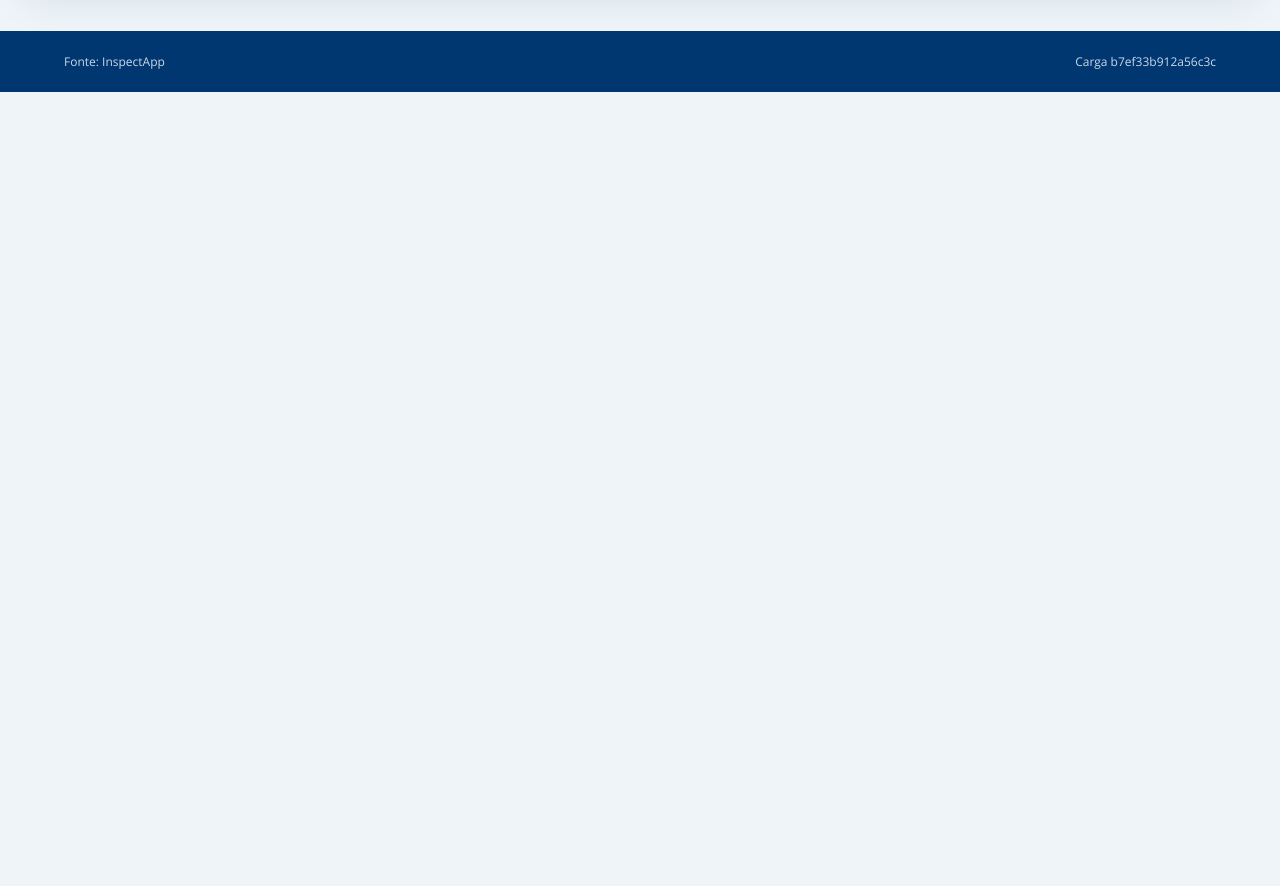
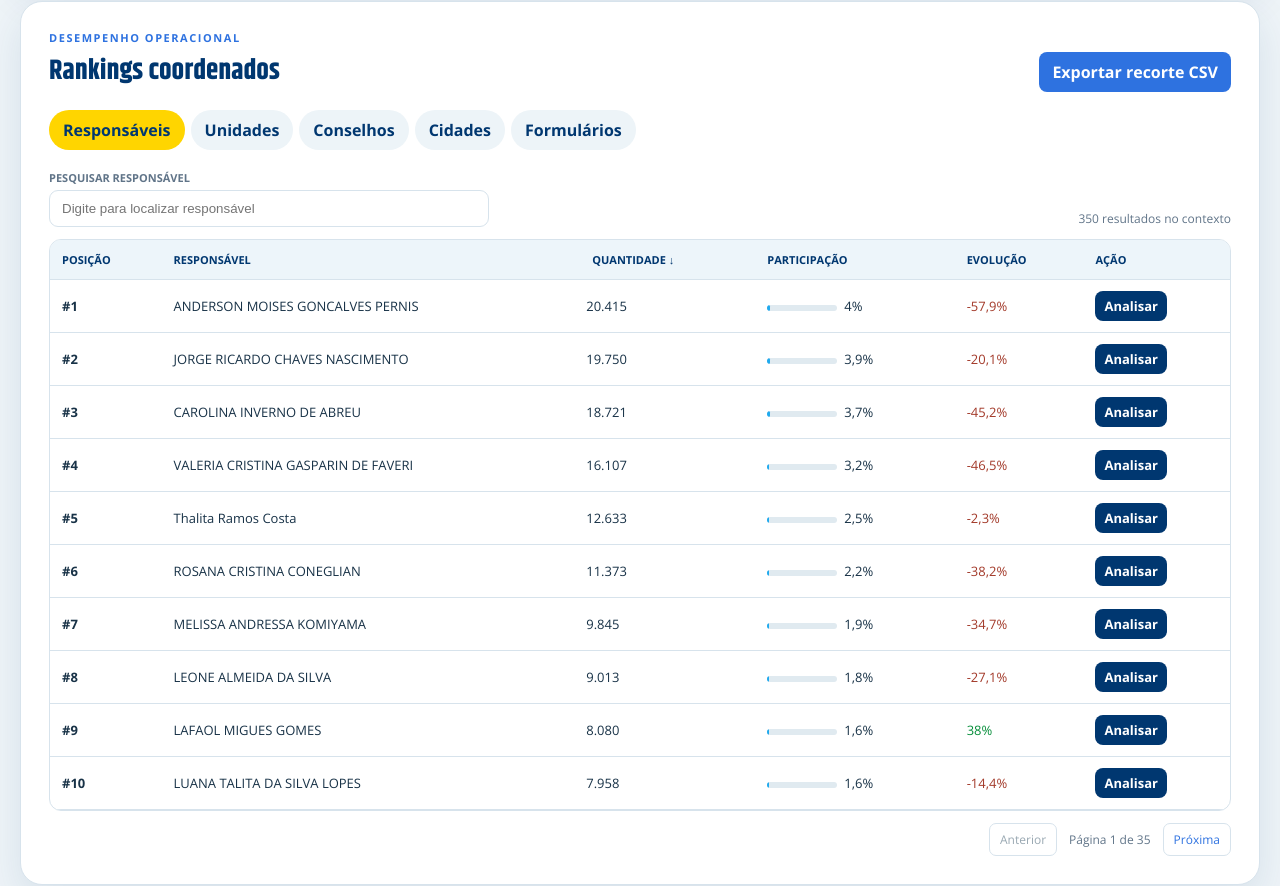
Before and after one commit to bassissoares/SestSenat, a React (Vite) app: page / in a window 1280 px wide. Shown: the part 2670-3556 px from the top of the page. Before the commit the page ends 2762 px from the top, so only its background shows below. Built offline with nearby package versions, Linux system fonts and the light colour scheme.

Commit message:
feat(pkg-06): adicionar rankings e tabelas coordenadas

```diff
--- a/src/App.tsx
+++ b/src/App.tsx
@@ -3,6 +3,7 @@ import { useEffect, useState } from "react";
 import { FilterBar } from "./components/FilterBar";
 import { MapPanel } from "./components/MapPanel";
 import { AnalyticsPanel } from "./components/AnalyticsPanel";
+import { RankingPanel } from "./components/RankingPanel";
 import { FilterProvider, useFilters } from "./state/FilterContext";
 import { loadDashboardData } from "./data/loadDashboardData";
 import type { DashboardData } from "./types/dashboard";
@@ -19,6 +20,7 @@ function Dashboard() {
       <div className="context-banner"><strong>{total.toLocaleString("pt-BR")}</strong> respondidos em {filteredFacts.length.toLocaleString("pt-BR")} agrupamentos no recorte atual.</div>
       <MapPanel />
       <AnalyticsPanel />
+      <RankingPanel />
     </>
   );
 }
--- /dev/null
+++ b/src/analytics/rankings.ts
@@ -0,0 +1,24 @@
+import type { Fact, FilterKey } from "../types/dashboard";
+
+export type RankingRow = { key: string; label: string; quantity: number; share: number; evolution: number | null };
+
+export function buildRanking(facts: Fact[], key: FilterKey, label?: (fact: Fact) => string): RankingRow[] {
+  const years = [...new Set(facts.map((fact) => fact.year))].sort();
+  const firstYear = years[0]; const lastYear = years.at(-1);
+  const groups = new Map<string, { label: string; quantity: number; first: number; last: number }>();
+  for (const fact of facts) {
+    const value = String(fact[key] ?? "Não identificado");
+    const group = groups.get(value) ?? { label: label?.(fact) ?? value, quantity: 0, first: 0, last: 0 };
+    group.quantity += fact.quantity;
+    if (fact.year === firstYear) group.first += fact.quantity;
+    if (fact.year === lastYear) group.last += fact.quantity;
+    groups.set(value, group);
+  }
+  const total = facts.reduce((sum, fact) => sum + fact.quantity, 0);
+  return [...groups.entries()].map(([rankingKey, group]) => ({ key: rankingKey, label: group.label, quantity: group.quantity, share: total ? group.quantity / total : 0, evolution: years.length > 1 && group.first ? (group.last - group.first) / group.first : null })).sort((a, b) => b.quantity - a.quantity);
+}
+
+export function rankingCsv(rows: RankingRow[]): string {
+  const escape = (value: string | number) => `"${String(value).replaceAll('"', '""')}"`;
+  return ["posição,nome,quantidade,participação,evolução", ...rows.map((row, index) => [index + 1, row.label, row.quantity, row.share, row.evolution ?? ""].map(escape).join(","))].join("\r\n");
+}
--- /dev/null
+++ b/src/components/RankingPanel.tsx
@@ -0,0 +1,26 @@
+import { useMemo, useState } from "react";
+import { buildRanking, rankingCsv } from "../analytics/rankings";
+import { useFilters } from "../state/FilterContext";
+import type { Fact, FilterKey } from "../types/dashboard";
+
+const dimensions: Array<{ key: FilterKey; label: string; item: string; render?: (fact: Fact) => string }> = [
+  { key: "responsibleName", label: "Responsáveis", item: "responsável" }, { key: "unitSummary", label: "Unidades", item: "unidade" }, { key: "council", label: "Conselhos", item: "conselho" }, { key: "city", label: "Cidades", item: "cidade" }, { key: "formId", label: "Formulários", item: "formulário", render: (fact) => fact.formName },
+];
+const number = new Intl.NumberFormat("pt-BR"); const percent = new Intl.NumberFormat("pt-BR", { style: "percent", maximumFractionDigits: 1 });
+
+export function RankingPanel() {
+  const { filteredFacts, drillTo } = useFilters(); const [dimension, setDimension] = useState(dimensions[0]); const [search, setSearch] = useState(""); const [page, setPage] = useState(0); const [ascending, setAscending] = useState(false);
+  const ranking = useMemo(() => buildRanking(filteredFacts, dimension.key, dimension.render), [filteredFacts, dimension]);
+  const visible = useMemo(() => ranking.filter((row) => row.label.toLocaleLowerCase("pt-BR").includes(search.toLocaleLowerCase("pt-BR"))).sort((a, b) => ascending ? a.quantity - b.quantity : b.quantity - a.quantity), [ranking, search, ascending]);
+  const pageSize = 10; const pages = Math.max(1, Math.ceil(visible.length / pageSize)); const rows = visible.slice(page * pageSize, (page + 1) * pageSize);
+  const selectDimension = (next: typeof dimensions[number]) => { setDimension(next); setSearch(""); setPage(0); };
+  const select = (key: string) => drillTo({ [dimension.key]: [key] });
+  const exportVisible = () => { const blob = new Blob(["\uFEFF", rankingCsv(visible)], { type: "text/csv;charset=utf-8" }); const url = URL.createObjectURL(blob); const anchor = document.createElement("a"); anchor.href = url; anchor.download = `ranking-${dimension.key}.csv`; anchor.click(); URL.revokeObjectURL(url); };
+  return <section className="ranking-section" id="secao-3" aria-labelledby="ranking-title">
+    <div className="panel-heading"><div><p className="eyebrow">DESEMPENHO OPERACIONAL</p><h2 id="ranking-title">Rankings coordenados</h2></div><button className="export-button" onClick={exportVisible}>Exportar recorte CSV</button></div>
+    <div className="ranking-tabs" role="tablist" aria-label="Dimensão do ranking">{dimensions.map((item) => <button role="tab" aria-selected={dimension.key === item.key} key={item.key} onClick={() => selectDimension(item)}>{item.label}</button>)}</div>
+    <div className="table-toolbar"><label><span>Pesquisar {dimension.item}</span><input type="search" value={search} onChange={(event) => { setSearch(event.target.value); setPage(0); }} placeholder={`Digite para localizar ${dimension.item}`} /></label><span>{visible.length} resultados no contexto</span></div>
+    <div className="table-scroll"><table><caption className="sr-only">Ranking de {dimension.label.toLocaleLowerCase("pt-BR")}</caption><thead><tr><th>Posição</th><th>{dimension.item}</th><th><button onClick={() => setAscending((value) => !value)}>Quantidade {ascending ? "↑" : "↓"}</button></th><th>Participação</th><th>Evolução</th><th>Ação</th></tr></thead><tbody>{rows.map((row) => <tr key={row.key}><td><strong>#{ranking.indexOf(row) + 1}</strong></td><td>{row.label}</td><td>{number.format(row.quantity)}</td><td><span className="share-bar"><i style={{ width: `${Math.max(2, row.share * 100)}%` }} /></span>{percent.format(row.share)}</td><td className={row.evolution !== null && row.evolution < 0 ? "negative" : "positive"}>{row.evolution === null ? "—" : percent.format(row.evolution)}</td><td><button className="row-action" onClick={() => select(row.key)}>Analisar</button></td></tr>)}</tbody></table></div>
+    <div className="pagination"><button disabled={page === 0} onClick={() => setPage((value) => value - 1)}>Anterior</button><span>Página {page + 1} de {pages}</span><button disabled={page + 1 >= pages} onClick={() => setPage((value) => value + 1)}>Próxima</button></div>
+  </section>;
+}
--- a/src/styles.css
+++ b/src/styles.css
@@ -169,6 +169,30 @@ h2 { font-size: 28px; }
 .visual-alternative ol { columns: 2; }
 .visual-alternative button { color: var(--brand-navy); background: transparent; border: 0; cursor: pointer; text-align: left; }
 
+.ranking-section { margin: 18px 0; padding: clamp(16px, 2.5vw, 28px); background: #fff; border: 1px solid var(--border); border-radius: 22px; box-shadow: var(--shadow); }
+.export-button, .row-action { padding: 9px 13px; color: #fff; background: var(--brand-blue); border: 0; border-radius: 8px; cursor: pointer; font-weight: 700; }
+.ranking-tabs { display: flex; gap: 6px; overflow-x: auto; padding-bottom: 8px; }
+.ranking-tabs button { padding: 9px 14px; white-space: nowrap; color: var(--brand-navy); background: #edf4f8; border: 0; border-radius: 999px; cursor: pointer; font-weight: 700; }
+.ranking-tabs button[aria-selected="true"] { color: var(--brand-navy); background: var(--brand-yellow); }
+.table-toolbar { display: flex; align-items: end; justify-content: space-between; gap: 18px; margin: 12px 0; }
+.table-toolbar label { width: min(100%, 440px); }
+.table-toolbar label span { display: block; margin-bottom: 5px; color: var(--text-muted); font-size: 11px; font-weight: 700; text-transform: uppercase; }
+.table-toolbar input { width: 100%; padding: 10px 12px; border: 1px solid var(--border); border-radius: 9px; }
+.table-toolbar > span { color: var(--text-muted); font-size: 12px; }
+.table-scroll { overflow-x: auto; border: 1px solid var(--border); border-radius: 12px; }
+table { width: 100%; border-collapse: collapse; font-size: 13px; }
+th, td { padding: 11px 12px; border-bottom: 1px solid var(--border); text-align: left; white-space: nowrap; }
+th { color: var(--brand-navy); background: #edf5fa; font-size: 11px; text-transform: uppercase; }
+th button { color: inherit; background: transparent; border: 0; cursor: pointer; font: inherit; text-transform: inherit; }
+tbody tr:hover { background: #f8fcff; }
+.share-bar { width: 70px; height: 6px; display: inline-block; overflow: hidden; margin-right: 7px; background: #e0eaf0; border-radius: 99px; vertical-align: middle; }
+.share-bar i { height: 100%; display: block; background: var(--brand-sky); border-radius: inherit; }
+.positive { color: var(--brand-green); }.negative { color: #a33a2a; }
+.row-action { padding: 6px 9px; background: var(--brand-navy); }
+.pagination { display: flex; align-items: center; justify-content: flex-end; gap: 12px; margin-top: 12px; color: var(--text-muted); font-size: 12px; }
+.pagination button { padding: 7px 10px; color: var(--brand-blue); background: #fff; border: 1px solid var(--border); border-radius: 7px; cursor: pointer; }.pagination button:disabled { color: #99a8b2; cursor: default; }
+.sr-only { position: absolute; width: 1px; height: 1px; overflow: hidden; clip: rect(0, 0, 0, 0); white-space: nowrap; }
+
 footer { display: flex; justify-content: space-between; gap: 20px; padding: 22px clamp(20px, 5vw, 72px); color: #c9d9e8; background: var(--brand-navy); font-size: 12px; }
 
 @media (max-width: 760px) {
@@ -191,6 +215,8 @@ footer { display: flex; justify-content: space-between; gap: 20px; padding: 22px
   .chart-wide { grid-column: auto; }
   .echart { height: 310px; }
   .visual-alternative ol { columns: 1; }
+  .table-toolbar { align-items: stretch; flex-direction: column; }
+  .export-button { width: 100%; }
 }
 
 @media (prefers-reduced-motion: reduce) {
```
Also changed, not shown: 2 other files (tests, documents, lock files or other folders).
